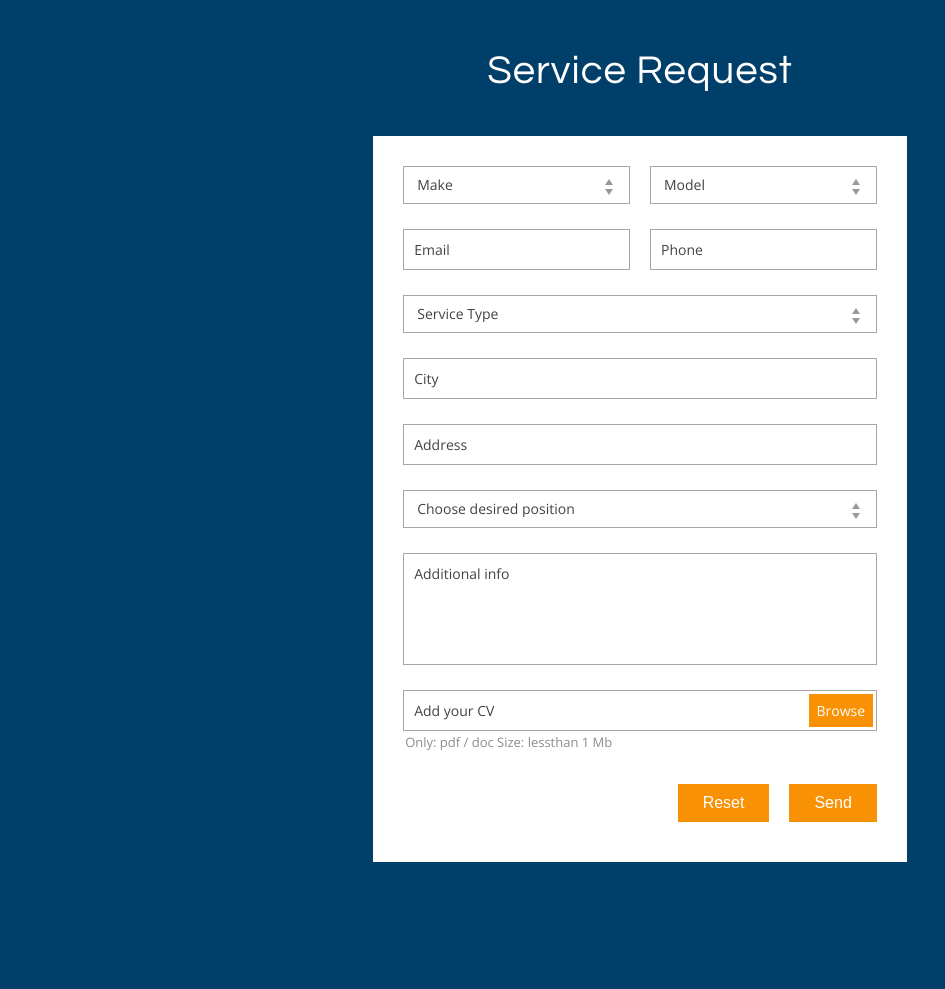
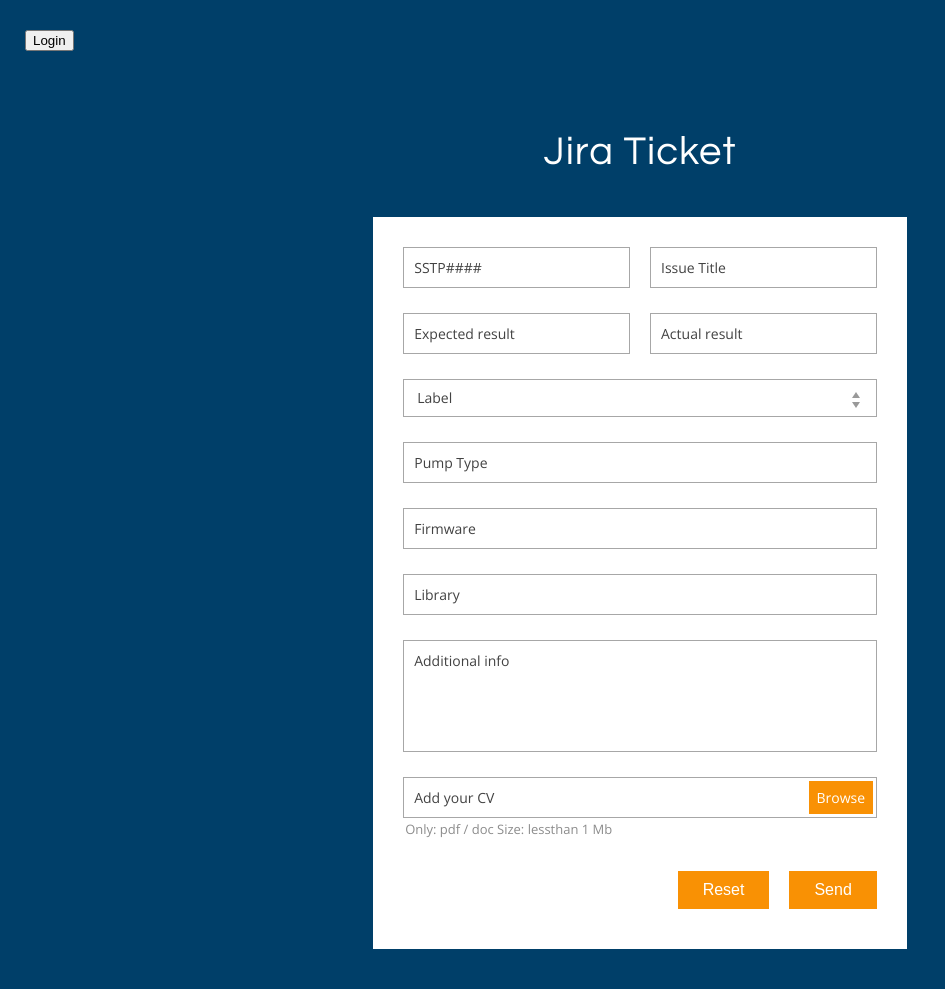
Before and after one commit to nguye205/Smiths-Jira-Ticket-Tool, a Flask app: page / in a window 1280 px wide. Shown: the top 989 px of the page, without its empty margins (0-945 px from the left). Before the commit the page ends 862 px from the top, so only its background shows below. Run offline with Flask 2, Linux system fonts and the light colour scheme; some libraries are stand-ins or nearby versions.

Commit message:
change label
.

```diff
--- a/static/css/j-forms.css
+++ b/static/css/j-forms.css
@@ -53,14 +53,9 @@
 	display:block;
 	position:relative;
 }
-.contact-forms .header > i {
+.header{
 	color:#fff;
-	font-size:31px;
-	float:left;
-	padding:31px 15px 0 25px;
-}
-.contact-forms .header p {
-	color:#fff;
+	display: block;
 	margin:0;
 	padding:30px 25px;
 	font-size:30px;
--- a/templates/base.html
+++ b/templates/base.html
@@ -16,6 +16,9 @@
 </head>
 
 <body>
+	<div class="header">
+		<button type="submit" class="primary-btn">Login</button>
+	</div>
   {% block content %}
   default content
   {% endblock %}
--- a/templates/index.html
+++ b/templates/index.html
@@ -7,125 +7,72 @@ License URL: http://creativecommons.org/licenses/by/3.0/
 {% extends "base.html" %}
 {% block content %}
 	<div class="content">
-		<h1>Service Request</h1>
+		<h1>Jira Ticket</h1>
+
 		<div class="main">
 			<form class="contact-forms">
-				<!-- end /.header-->
-
-				<!-- start name -->
 				<div class="first-line">
 					<div class="span6 main-row">
 						<div class="input">
-							<label class="input select">
-								<select name="country">
-									<option value="none" selected="" disabled="">Make</option>
-									<option value="ModelA">A</option>
-									<option value="ModelB">B</option>
-									<option value="ModelC">C</option>
-									<option value="ModelE">E</option>
-									<option value="ModelF">F</option>
-								</select>
-								<i></i>
-							</label>
+							<input type="text" placeholder="SSTP####" name="SSTP">
 						</div>
 					</div>
 					<div class="span6 main-row">
 						<div class="input">
-							<label class="input select">
-								<select name="country">
-									<option value="none" selected="" disabled="">Model</option>
-									<option value="ModelA">A</option>
-									<option value="ModelB">B</option>
-									<option value="ModelC">C</option>
-									<option value="ModelE">E</option>
-									<option value="ModelF">F</option>
-								</select>
-								<i></i>
-							</label>
+							<input type="text" placeholder="Issue Title" name="Summary">
 						</div>
 					</div>
 				</div>
-				<!-- end name -->
 
-				<!-- start email phone -->
 				<div class="first-line">
 					<div class="span6 main-row">
 						<div class="input">
-
-							<input type="email" placeholder="Email" id="email" name="email">
+							<input type="text" placeholder="Expected result" name="Expected">
 						</div>
 					</div>
 					<div class="span6 main-row">
 						<div class="input">
-
-							<input type="text" placeholder="Phone" id="phone" name="phone">
+							<input type="text" placeholder="Actual result" name="Actual">
 						</div>
 					</div>
 				</div>
 
-
-				<!-- start country -->
 				<div class="main-row">
 					<label class="input select">
-						<select name="country">
-							<option value="none" selected="" disabled="">Service Type</option>
-
-							<option value="Philippines">Touch Screen</option>
-							<option value="Portugal">Front Glass</option>
-							<option value="South Africa">South Africa</option>
-							<option value="Spain">Spain</option>
-							<option value="Switzerland">Switzerland</option>
+						<select name="label">
+							<option value="none" selected="" disabled="">Label</option>
+							<option value="">N/A</option>
+							<option value="FormalSVT9">Formal SVT Pass 9</option>
+							<option value="South Africa">Formal SVT Pass 10</option>
 						</select>
 						<i></i>
 					</label>
 				</div>
-				<!-- end country -->
 
-				<!-- start city post code -->
 				<div class="first-line">
 					<div class="span8 main-row">
 						<div class="input">
-							<input type="text" id="city" placeholder="City" name="city">
+							<input type="text" placeholder="Pump Type" name="pump">
 						</div>
 					</div>
 				</div>
-				<!-- end city post code -->
 
-				<!-- start address -->
 				<div class="main-row">
 					<div class="input">
-
-						<input type="text" id="address" placeholder="Address" name="address">
+						<input type="text" placeholder="Firmware" name="firmware">
 					</div>
 				</div>
-				<!-- end address -->
 
+				<div class="main-row">
+					<input type="text" placeholder="Library" name="library">
+				</div>
 
-				<!-- start position -->
-				<div class="main-row">
-					<label class="input select">
-						<select name="position">
-							<option value="none" selected disabled="">Choose desired position</option>
-							<option value="tech lead">Operator</option>
-							<option value="product manager"> Manager</option>
-							<option value="senior developer"> Developer</option>
-							<option value="QA specialist">Designer</option>
-						</select>
-						<i></i>
-					</label>
-				</div>
-				<!-- end position -->
-
-				<!-- start message -->
 				<div class="main-row">
 					<div class="input">
 						<textarea placeholder="Additional info" spellcheck="false" name="message"></textarea>
 						<span class="tooltip tooltip-right-top">Key Skills</span>
 					</div>
 				</div>
-				<!-- end message -->
-
-				<!-- start files -->
 
 				<div class=" main-row">
 					<label class="input append-small-btn">
@@ -138,17 +85,10 @@ License URL: http://creativecommons.org/licenses/by/3.0/
 					</label>
 				</div>
 
-
-				<!-- end files -->
-
-
-				<!-- end /.content -->
-
 				<div class="footer">
 					<button type="submit" class="primary-btn">Send</button>
 					<button type="reset" class="secondary-btn">Reset</button>
 				</div>
-				<!-- end /.footer -->
 
 			</form>
 		</div>
```
Also changed, not shown: requirements.txt (added, +20 -0 lines).
